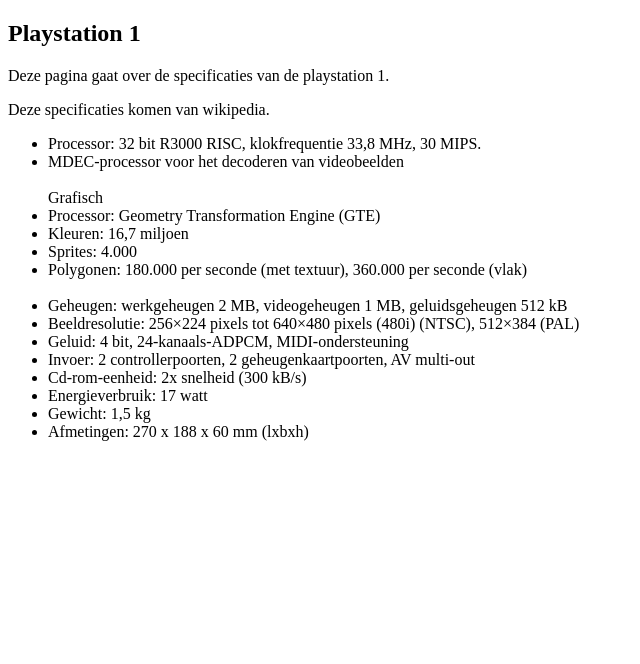
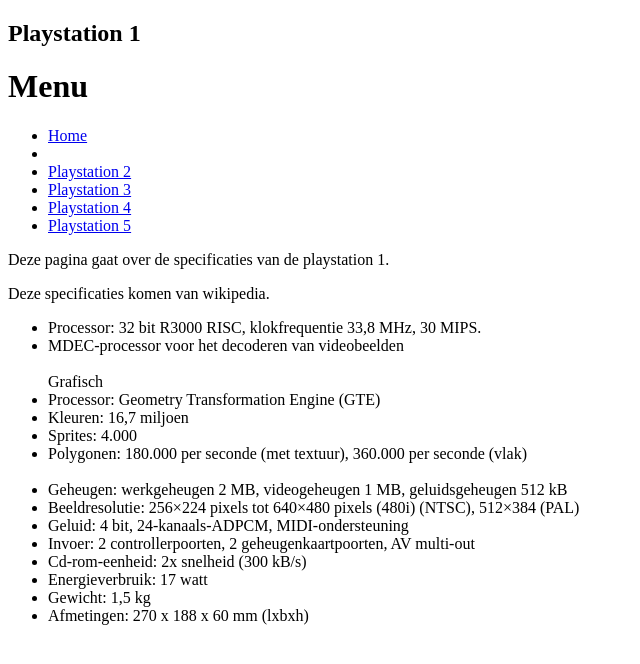
Before and after one commit to SjoerdvdVelden/SjoerdvdVelden.github.io, a plain HTML site: page ps1.html in a window 1280 px wide. Shown: the whole page, without its empty margins (0-640 px from the left). Drawn offline with Linux system fonts and the light colour scheme.

Commit message:
menu toegevoegd

```diff
--- a/ps1.html
+++ b/ps1.html
@@ -4,6 +4,14 @@
 <body>
   <title> Playstation 1 </title>
   <h2> Playstation 1 </h2>
+  <h1> Menu </h1>
+  <ul>
+    <li> <a href=https://sjoerdvdvelden.github.io/index.html> Home </a> <li>
+    <li> <a href=https://sjoerdvdvelden.github.io/ps2.html> Playstation 2 </a> </li>
+    <li> <a href=https://sjoerdvdvelden.github.io/ps3.html> Playstation 3 </a> </li>
+    <li> <a href=https://sjoerdvdvelden.github.io/ps4.html> Playstation 4 </a> </li>
+    <li> <a href=https://sjoerdvdvelden.github.io/ps5.html> Playstation 5 </a> </li>
+  </ul>
   <p> Deze pagina gaat over de specificaties van de playstation 1. </p>
   <p> Deze specificaties komen van wikipedia. </p>
   <p>
```
